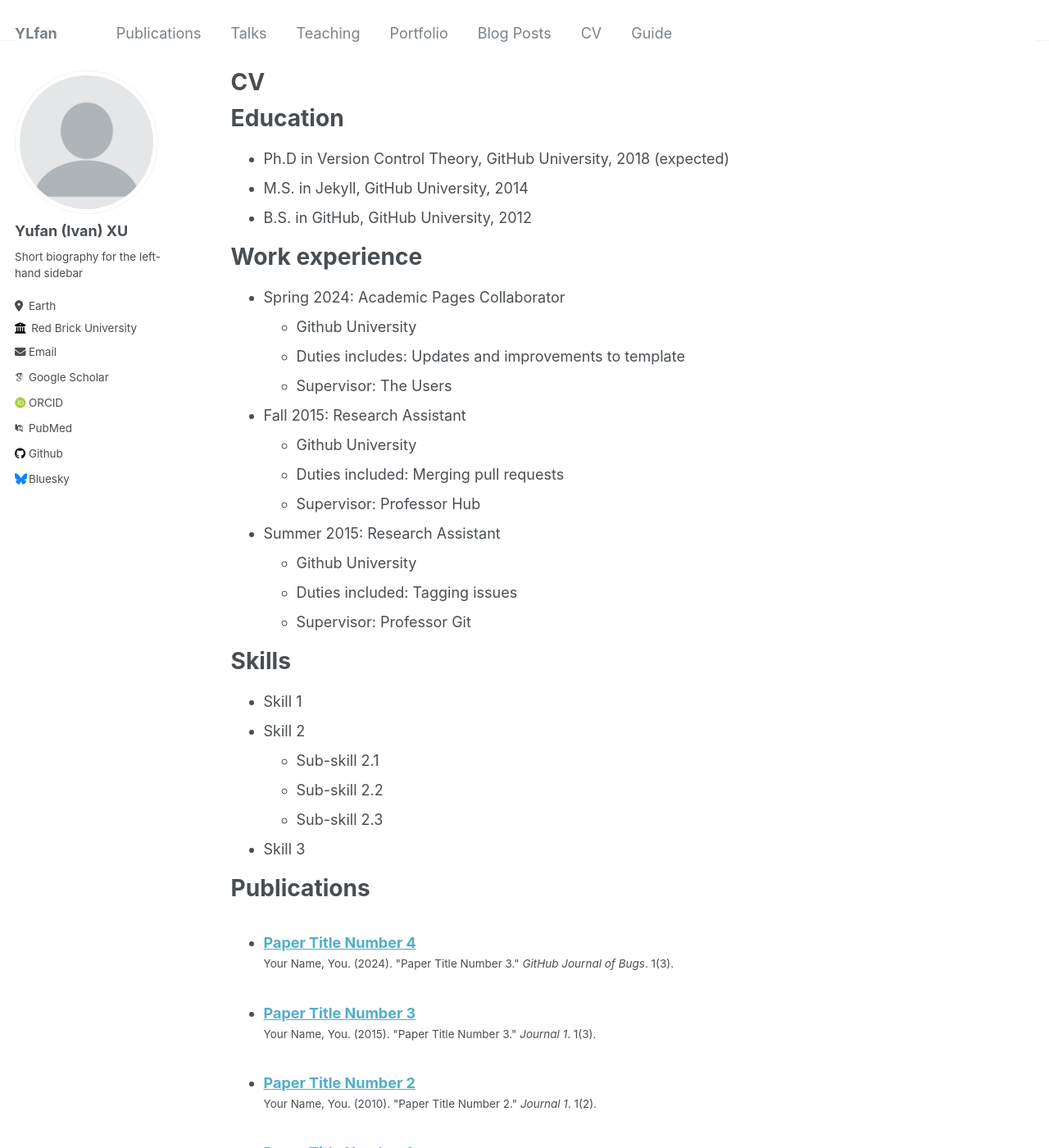
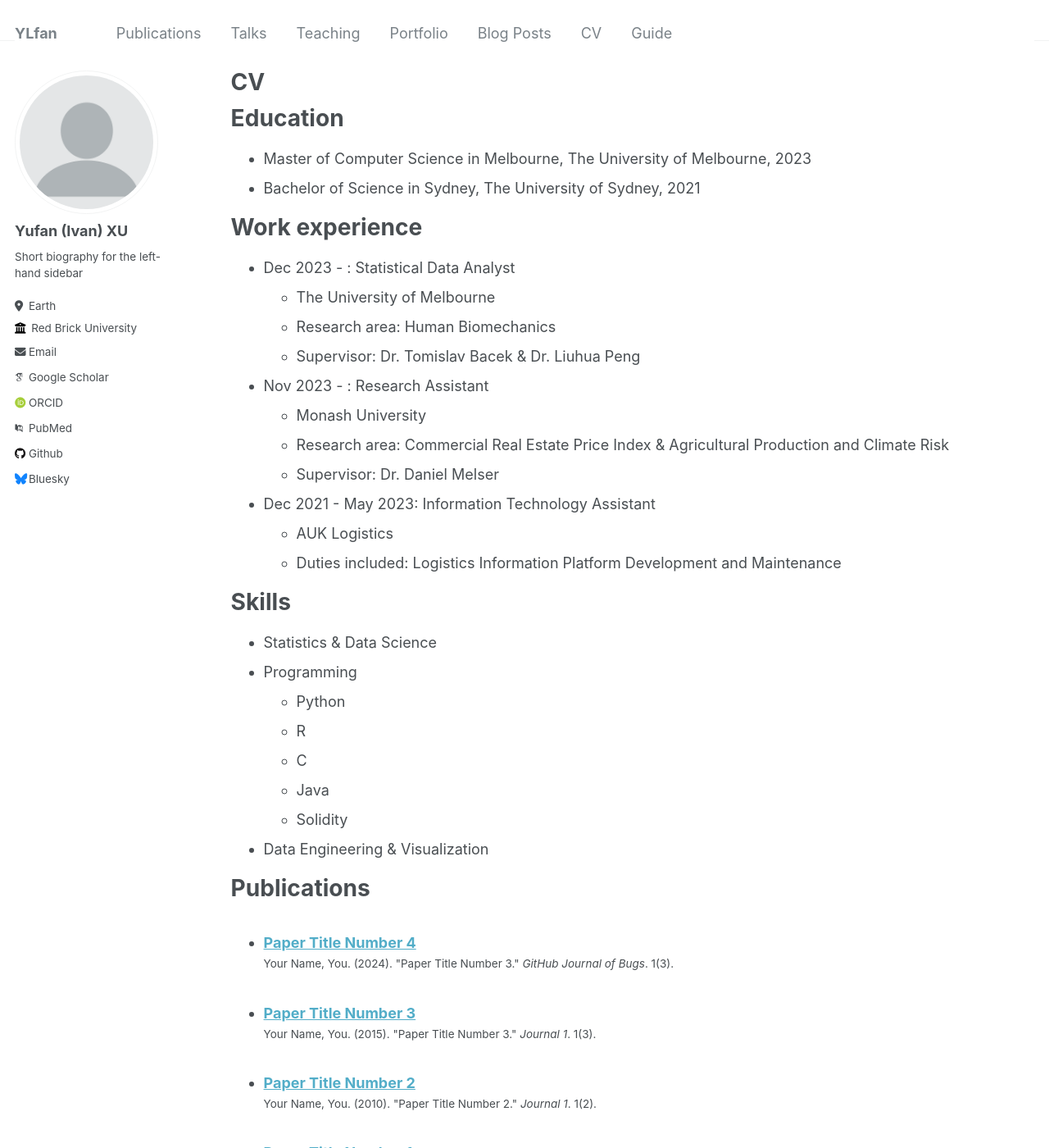
Before and after one commit to YLfan99/YLfan99.github.io, a Jekyll site: the page built from _pages/cv.md, in a window 1280 px wide and 1400 px high. Shown: the whole window at 82% size. Built offline with Jekyll 4.4.1, drawn with Linux system fonts in a browser that asks for light colours; some web fonts are replaced.

Commit message:
Update cv.md

```diff
--- a/_pages/cv.md
+++ b/_pages/cv.md
@@ -11,35 +11,35 @@ redirect_from:
 
 Education
 ======
-* Ph.D in Version Control Theory, GitHub University, 2018 (expected)
-* M.S. in Jekyll, GitHub University, 2014
-* B.S. in GitHub, GitHub University, 2012
+* Master of Computer Science in Melbourne, The University of Melbourne, 2023
+* Bachelor of Science in Sydney, The University of Sydney, 2021
 
 Work experience
 ======
-* Spring 2024: Academic Pages Collaborator
-  * Github University
-  * Duties includes: Updates and improvements to template
-  * Supervisor: The Users
+* Dec 2023 - : Statistical Data Analyst
+  * The University of Melbourne
+  * Research area: Human Biomechanics
+  * Supervisor: Dr. Tomislav Bacek & Dr. Liuhua Peng
 
-* Fall 2015: Research Assistant
-  * Github University
-  * Duties included: Merging pull requests
-  * Supervisor: Professor Hub
+* Nov 2023 - : Research Assistant
+  * Monash University
+  * Research area: Commercial Real Estate Price Index & Agricultural Production and Climate Risk
+  * Supervisor: Dr. Daniel Melser
 
-* Summer 2015: Research Assistant
-  * Github University
-  * Duties included: Tagging issues
-  * Supervisor: Professor Git
+* Dec 2021 - May 2023: Information Technology Assistant
+  * AUK Logistics
+  * Duties included: Logistics Information Platform Development and Maintenance
 
 Skills
 ======
-* Skill 1
-* Skill 2
-  * Sub-skill 2.1
-  * Sub-skill 2.2
-  * Sub-skill 2.3
-* Skill 3
+* Statistics & Data Science
+* Programming
+  * Python
+  * R
+  * C
+  * Java
+  * Solidity
+* Data Engineering & Visualization
 
 Publications
 ======
```
